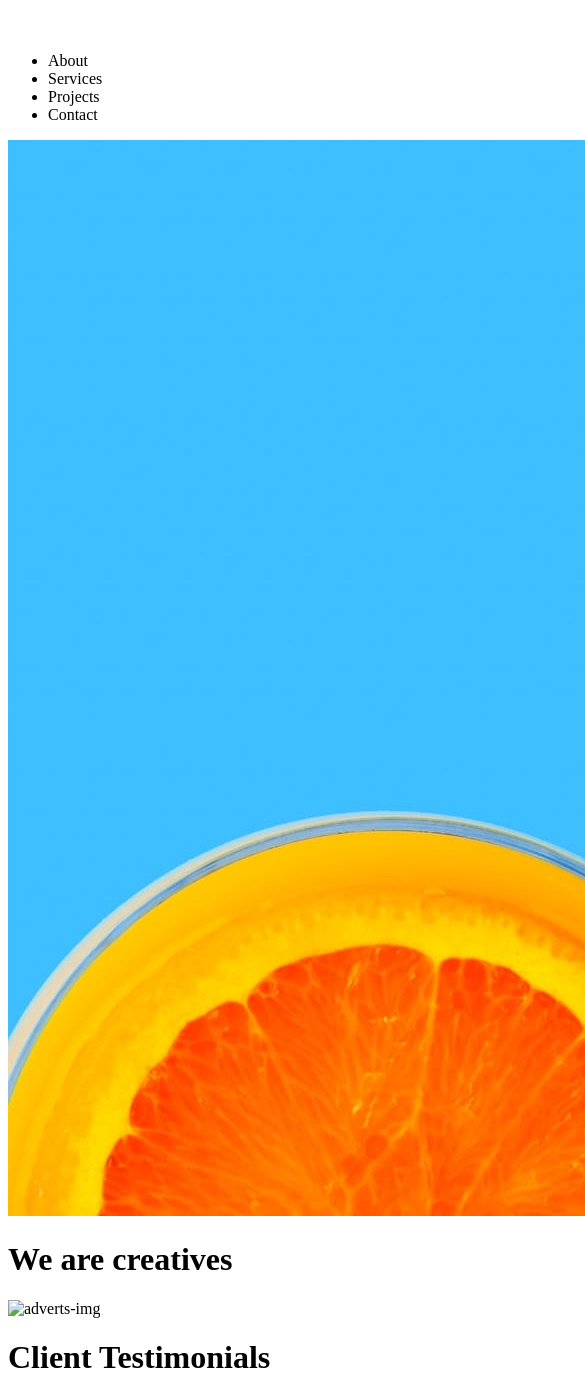
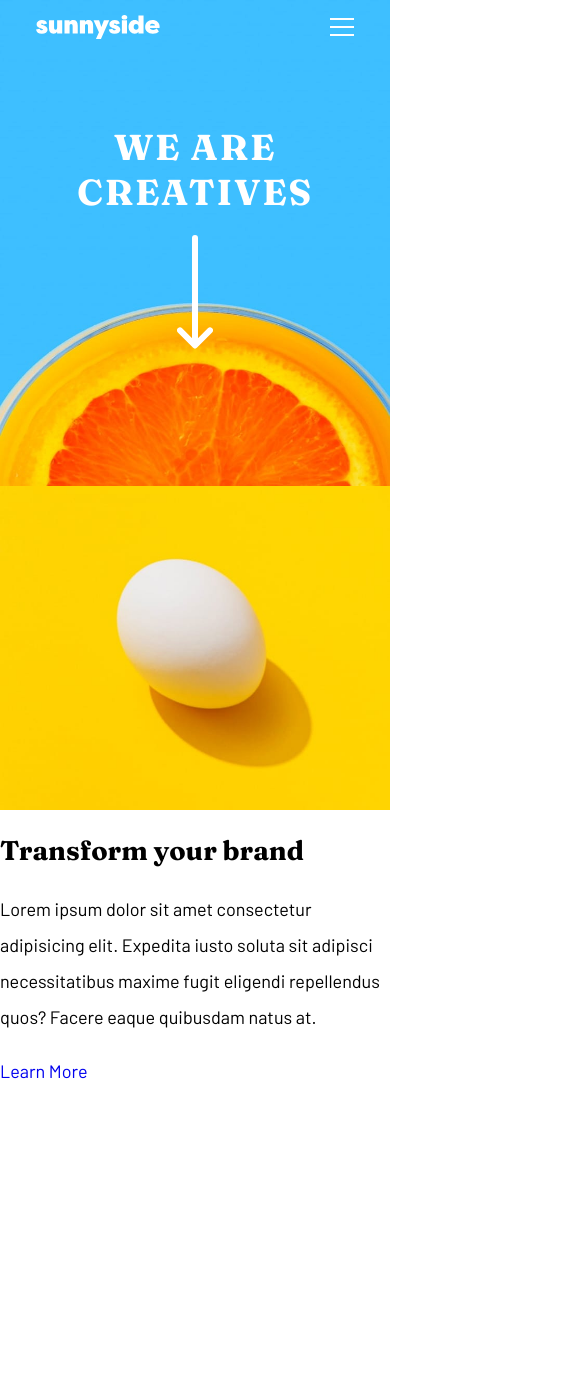
Before and after one commit to hongleang/frontendchallenge-landing-page, a plain HTML site: page index.html in a window 390 px wide. Shown: the top 1379 px of the page, 585 px wide, since content can reach past the window. Drawn offline with Linux system fonts and the light colour scheme.

Commit message:
MOBILE: grid css layout

```diff
--- a/index.html
+++ b/index.html
@@ -3,7 +3,7 @@
 <head>
   <meta charset="UTF-8">
   <meta name="viewport" content="width=device-width, initial-scale=1.0"> <!-- displays site properly based on user's device -->
-
+  <link rel="stylesheet" href="./dist/css/style.css">
   <link rel="icon" type="image/png" sizes="32x32" href="./images/favicon-32x32.png">
   <title>Frontend Mentor | Sunnyside agency landing page</title>
 
@@ -12,6 +12,7 @@
   <div class="layout">
     <nav class="navbar">
       <img class="navbar__img" src="./images/logo.svg" alt="logo">
+      <img class="navbar__menu" src="./images/icon-hamburger.svg" alt="">
       <ul class="navbar__list">
         <li>About</li>
         <li>Services</li>
@@ -22,15 +23,16 @@
     <div class="hero">
       <img class="hero__img" src="./images/mobile/image-header.jpg" alt="img-header">
       <h1 class="hero__header">We are creatives</h1>
+      <img class="hero__arrow" src="./images/icon-arrow-down.svg" alt="">
     </div>
 
     <div class="advert">
       <div class="advert__item">
-        <img src="" alt="adverts-img">
+        <img src="./images/mobile/image-transform.jpg" alt="adverts-img">
         <div class="content">
-          <h1 class="content__header"></h1>
-          <p class="content__text"></p>
-          <a href="#" class="content__link"></a>
+          <h2 class="content__header">Transform your brand</h2>
+          <p class="content__text">Lorem ipsum dolor sit amet consectetur adipisicing elit. Expedita iusto soluta sit adipisci necessitatibus maxime fugit eligendi repellendus quos? Facere eaque quibusdam natus at.</p>
+          <a href="#" class="content__link">Learn More</a>
         </div>
       </div>
     </div>
--- a/scss/components/_button.scss
+++ b/scss/components/_button.scss
@@ -18,17 +18,3 @@
 .btn-white{
   background: $white;
 }
-
-
-
-.text--orange{
-  color: $brightOrange;
-}
-
-.text--cyan{
-  color: $cyan;
-}
-
-.text--dark{
-  color: $darkCyan;
-}
--- a/scss/style.scss
+++ b/scss/style.scss
@@ -21,10 +21,8 @@
 }
 
 body {
-  display: flex;
-  justify-content: center;
-  width: 100vw;
-  background: $lightGray;
+  margin: 0;
+  padding: 0;
   font-family: $paragraph;
 }
 
@@ -38,8 +36,77 @@ a {
   text-decoration: none;
 }
 
-@media (min-width: $smallTablet) {
-  body {
-    height: 100vh;
+// Layout container.container {
+.layout {
+  display: grid;
+  width: 100vw;
+  grid-template-columns: 1fr;
+  grid-template-rows: 2rem 25rem 25rem 25rem 25rem 25rem;
+  gap: 0px 0px;
+}
+
+.navbar{
+  grid-column-start: 1;
+  grid-column-end: 2;
+  grid-row-start: 1;
+  grid-row-end: 2;
+  display: flex;
+  justify-content: space-between;
+  align-items: center;
+  padding: 1.5rem 2rem;
+  z-index: 4;
+
+  &__list {
+    display: none;
   }
 }
+
+.hero {
+  grid-column-start: 1;
+  grid-column-end: 2;
+  grid-row-start: 1;
+  grid-row-end: 3;
+  position: relative;
+
+  &__img {
+    width: 100%;
+    height: 100%;
+    z-index: -1;
+  }
+
+  &__header {
+    position: absolute;
+    top: 30%;
+    left: 50%;
+    color: white;
+    transform: translate(-50%, -50%);
+    text-align: center;
+    text-transform: uppercase;
+    line-height: 2.5rem;
+    letter-spacing: .1rem;
+  }
+  &__arrow {
+    position: absolute;
+    top: 60%;
+    left: 50%;
+    color: white;
+    transform: translate(-50%, -50%);
+    text-align: center;
+  }
+}
+
+.advert {
+  grid-row-start: 3;
+  grid-row-end: 6;
+  display: grid;
+  grid-template-columns: 1fr;
+  grid-template-rows: 1fr 1fr 1fr;
+  &__item{
+    display: grid;
+    grid-template-columns: 1fr;
+    grid-template-rows: 1fr 1fr;
+    img {
+      width: 100%;
+    }
+  }
+}
```
Also changed, not shown: scss/components/_card.scss (deleted, +0 -64 lines), dist/css/style.css (added), 1 other file.
